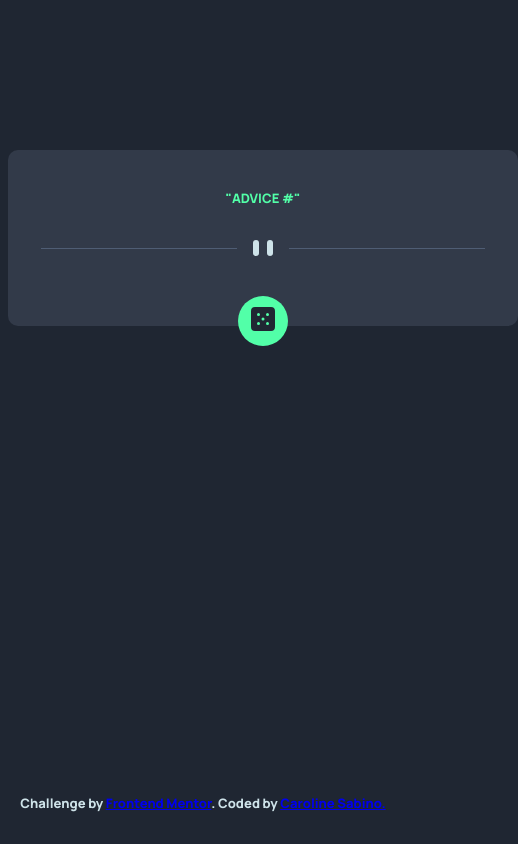
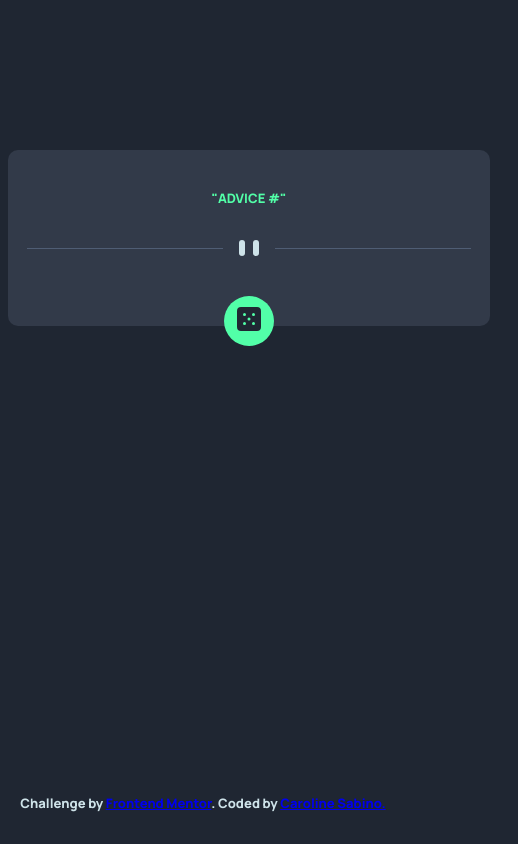
Before and after one commit to Carolisabino/advice_generator, a plain HTML site: page index.html in a window 390 px wide. Shown: the whole page, 518 px wide, since content can reach past the window. Drawn offline with Linux system fonts and the light colour scheme; no server answers.

Commit message:
Responsiveness

```diff
--- a/styles.css
+++ b/styles.css
@@ -32,7 +32,7 @@ p{
     margin: 150px auto;
     overflow: auto;
     height: auto;
-    padding: 30px;
+    padding: 30px 1em;
     border-radius: 10px;
     background-color: hsl(217, 19%, 24%);
     text-align: center;
```
